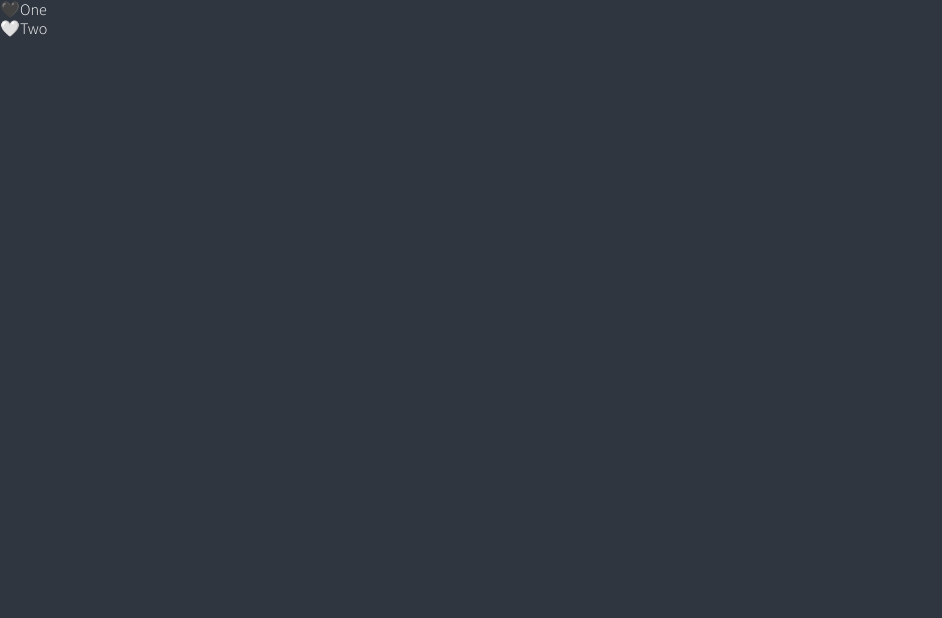
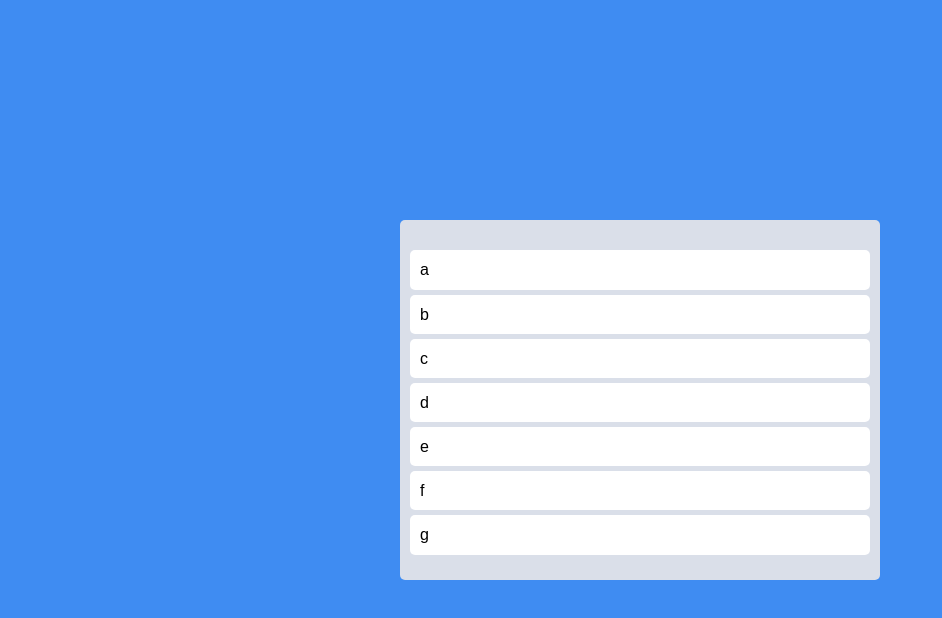
Before and after one commit to handmadeCode95/trello, a React (Create React App) app: page / in a window 1280 px wide. Shown: the top 618 px of the page, without its empty margins (0-942 px from the left). Built offline with nearby package versions, Linux system fonts and the light colour scheme.

Commit message:
React beautiful dnd placeholder
- placeholder : 드래그 앤 드롭 도중 요소가 빠진 자리를 채워준다

```diff
--- a/public/index.html
+++ b/public/index.html
@@ -1,5 +1,5 @@
 <!DOCTYPE html>
-<html lang="en">
+<html lang="kr">
   <head>
     <meta charset="utf-8" />
     <link rel="icon" href="%PUBLIC_URL%/favicon.ico" />
--- a/src/App.tsx
+++ b/src/App.tsx
@@ -1,31 +1,66 @@
 import { DragDropContext, Draggable, Droppable } from "react-beautiful-dnd";
+import styled from "styled-components";
+
+const Wrapper = styled.div`
+  display: flex;
+  max-width: 480px;
+  width: 100%;
+  height: 100vh;
+  margin: 0 auto;
+  justify-content: center;
+  align-items: center;
+`;
+
+const Boards = styled.div`
+  display: grid;
+  grid-template-columns: repeat(1, 1fr);
+  width: 100%;
+`;
+
+const Board = styled.div`
+  padding: 30px 10px 20px 10px;
+  background-color: ${(props) => props.theme.boardColor};
+  border-radius: 5px;
+  min-height: 200px;
+`;
+
+const Card = styled.div`
+  padding: 10px;
+  margin-bottom: 5px;
+  background-color: ${(props) => props.theme.cardColor};
+  border-radius: 5px;
+`;
+
+const toDos = ["a", "b", "c", "d", "e", "f", "g"];
 
 function App() {
   const onDragEnd = () => {};
   return (
     <DragDropContext onDragEnd={onDragEnd}>
+      <Wrapper>
+        <Boards>
           <Droppable droppableId="droppable">
             {(magic) => (
-          <ul ref={magic.innerRef} {...magic.droppableProps}>
-            <Draggable draggableId="first" index={0}>
+              <Board ref={magic.innerRef} {...magic.droppableProps}>
+                {toDos.map((toDo, index) => (
+                  <Draggable draggableId={toDo} index={index}>
                     {(magic) => (
-                <li ref={magic.innerRef} {...magic.draggableProps}>
-                  <span {...magic.dragHandleProps}>🖤</span>
-                  One
-                </li>
+                      <Card
+                        ref={magic.innerRef}
+                        {...magic.draggableProps}
+                        {...magic.dragHandleProps}
+                      >
+                        {toDo}
+                      </Card>
                     )}
                   </Draggable>
-            <Draggable draggableId="second" index={0}>
-              {(magic) => (
-                <li ref={magic.innerRef} {...magic.draggableProps}>
-                  <span {...magic.dragHandleProps}>🤍</span>
-                  Two
-                </li>
-              )}
-            </Draggable>
-          </ul>
+                ))}
+                {magic.placeholder}
+              </Board>
             )}
           </Droppable>
+        </Boards>
+      </Wrapper>
     </DragDropContext>
   );
 }
--- a/src/index.tsx
+++ b/src/index.tsx
@@ -3,7 +3,7 @@
 import { RecoilRoot } from "recoil";
 import { ThemeProvider } from "styled-components";
 import App from "./App";
-import { darkTheme } from "./theme";
+import { theme } from "./theme";
 
 import { createGlobalStyle } from "styled-components";
 
@@ -63,7 +63,7 @@
   font-weight: 300;
   font-family: 'Source Sans Pro', sans-serif;
   background-color:${(props) => props.theme.bgColor};
-  color:${(props) => props.theme.textColor};
+  color: black;
   line-height: 1.2;
 }
 a {
@@ -75,7 +75,7 @@
 ReactDOM.render(
   <React.StrictMode>
     <RecoilRoot>
-      <ThemeProvider theme={darkTheme}>
+      <ThemeProvider theme={theme}>
         <GlobalStyle />
         <App />
       </ThemeProvider>
--- a/src/styled.d.ts
+++ b/src/styled.d.ts
@@ -2,9 +2,8 @@
 
 declare module "styled-components" {
   export interface DefaultTheme {
-    textColor: string;
     bgColor: string;
-    accentColor: string;
-    cardBgColor: string;
+    boardColor: string;
+    cardColor: string;
   }
 }
--- a/src/theme.ts
+++ b/src/theme.ts
@@ -1,8 +1,7 @@
 import { DefaultTheme } from "styled-components";
 
-export const darkTheme: DefaultTheme = {
-  bgColor: "#2f3640",
-  textColor: "white",
-  accentColor: "#9c88ff",
-  cardBgColor: "transparent",
+export const theme: DefaultTheme = {
+  bgColor: "#3F8CF2",
+  boardColor: "#DADFE9",
+  cardColor: "white",
 };
```
Lines whose indentation alone changed are shown as unchanged.
